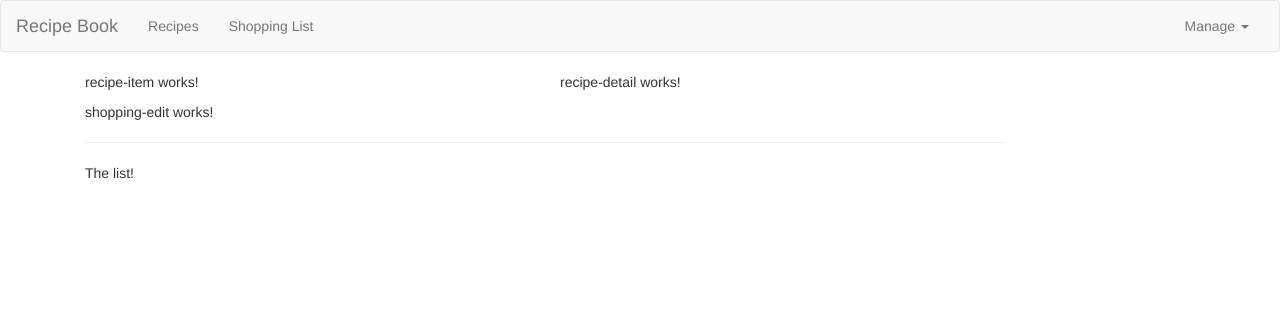
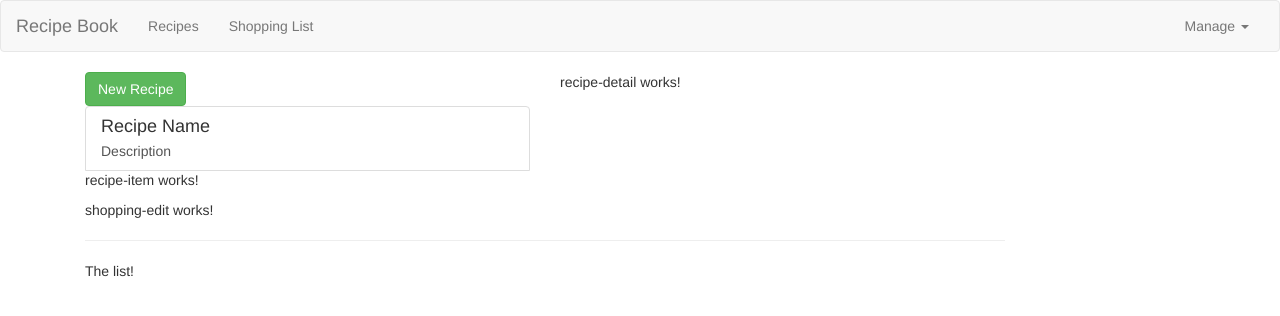
Before and after one commit to GemmaDawson/Angular6_July2018, an Angular app in the folder courseproject/: page / in a window 1280 px wide. Shown: the top 316 px of the page. Built offline with nearby package versions, Linux system fonts and the light colour scheme.

Commit message:
Section 3 Lecture 48 | Adding Content to the Recipes Components
Setting up the recipe-list component to display the available recipes

```diff
--- a/courseproject/src/app/recipes/recipe-list/recipe-list.component.html
+++ b/courseproject/src/app/recipes/recipe-list/recipe-list.component.html
@@ -1 +1,19 @@
-<app-recipe-item></app-recipe-item>
+<div class="row">
+  <div class="col-xs-12">
+    <button class="btn btn-success">New Recipe</button>
+  </div>
+</div>
+<div class="row">
+  <div class="col-xs-12">
+    <a href="#" class="list-group-item clearfix">
+      <div class="pull-left">
+        <h4 class="list-group-item-heading">Recipe Name</h4>
+        <p class="list-group-item-text">Description</p>
+      </div>
+      <span class="pull-right">
+        <img src="" alt="" class="img-responsive" style="max-height:50px;">
+      </span>
+    </a>
+    <app-recipe-item></app-recipe-item>
+  </div>
+</div>
--- a/courseproject/src/app/recipes/recipe-list/recipe-list.component.ts
+++ b/courseproject/src/app/recipes/recipe-list/recipe-list.component.ts
@@ -1,4 +1,5 @@
 import { Component, OnInit } from "@angular/core";
+import { Recipe } from "../recipe.model";
 
 @Component({
   selector: "app-recipe-list",
@@ -6,7 +7,13 @@
   styleUrls: ["./recipe-list.component.css"]
 })
 export class RecipeListComponent implements OnInit {
-  recipes = [];
+  recipes: Recipe[] = [
+    new Recipe(
+      "Doughnut",
+      "Doughnut Description",
+      "https://s1.piq.land/2012/09/02/hShZ2cTlaKWQjmozoMoxvGA5_400x400.png"
+    )
+  ];
 
   constructor() {}
 
```
